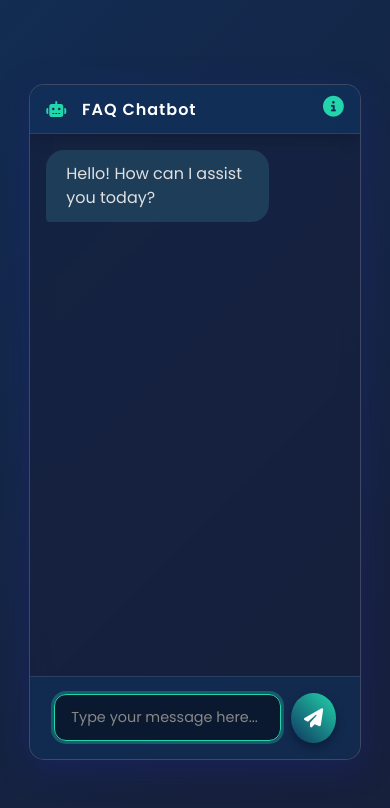
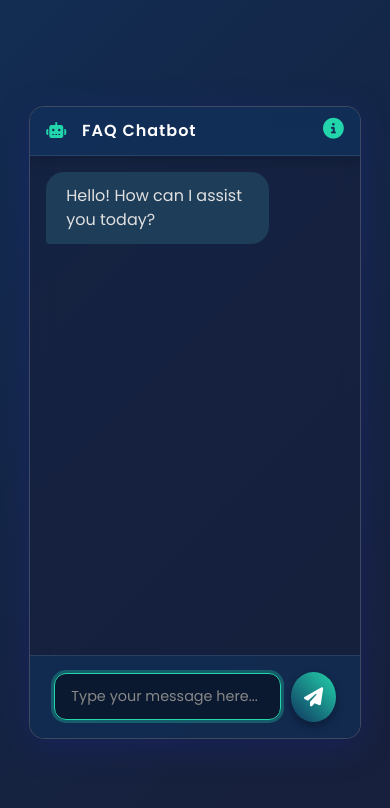
Before and after one commit to AalokT-80/nlp_chatbot, a plain HTML site: page index.html in a window 390 px wide. Drawn offline with nearby package versions, Linux system fonts and the light colour scheme.

Commit message:
slight change

```diff
--- a/style.css
+++ b/style.css
@@ -212,7 +212,7 @@
         @media (max-width: 768px) {
             .chat-container {
                 width: 85vw;   /* 85% of viewport width */
-                height: 80vh;  /* 85% of viewport height */
+                height: 75vh;  /* 85% of viewport height */
                 border-radius: 15px;
             }
 
```
